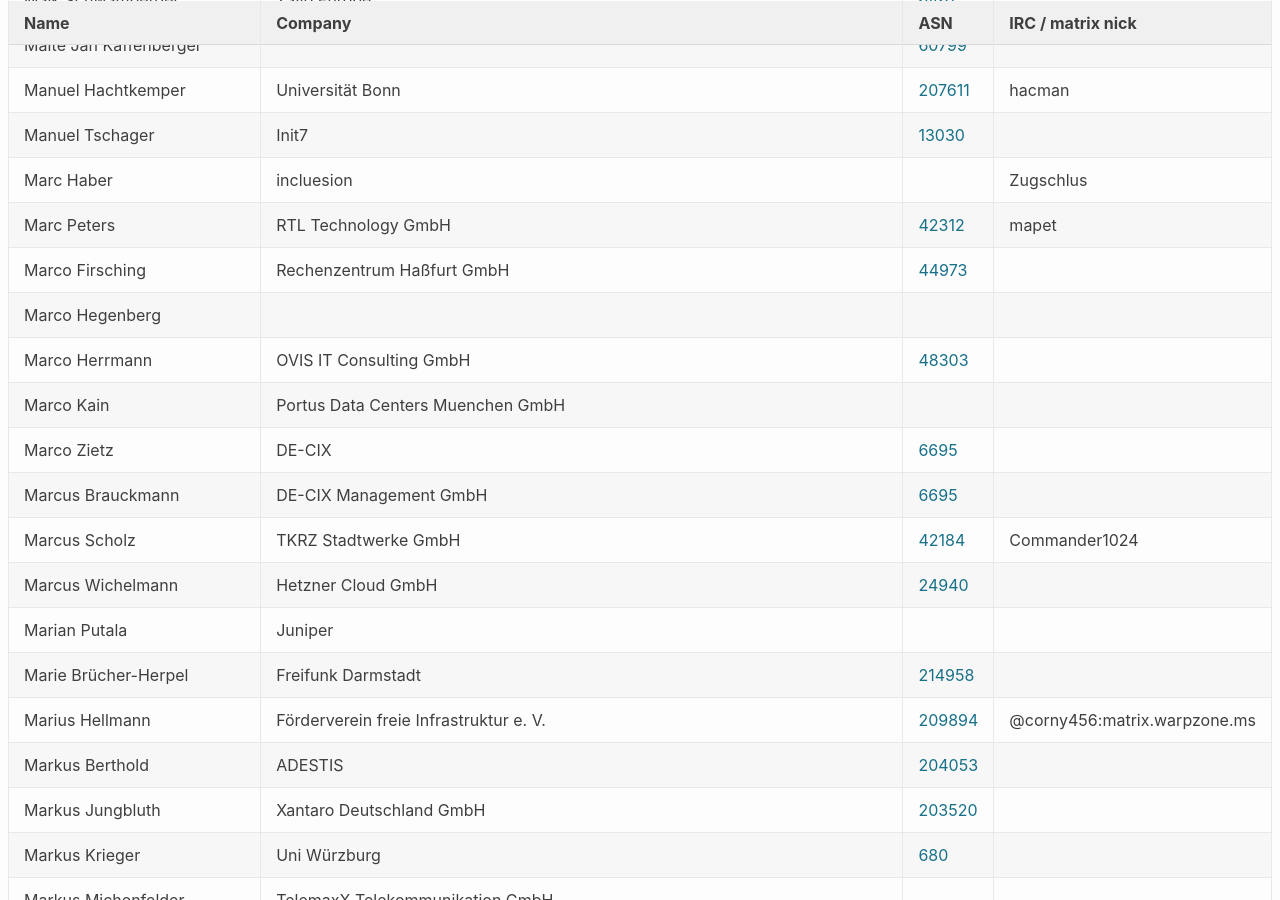
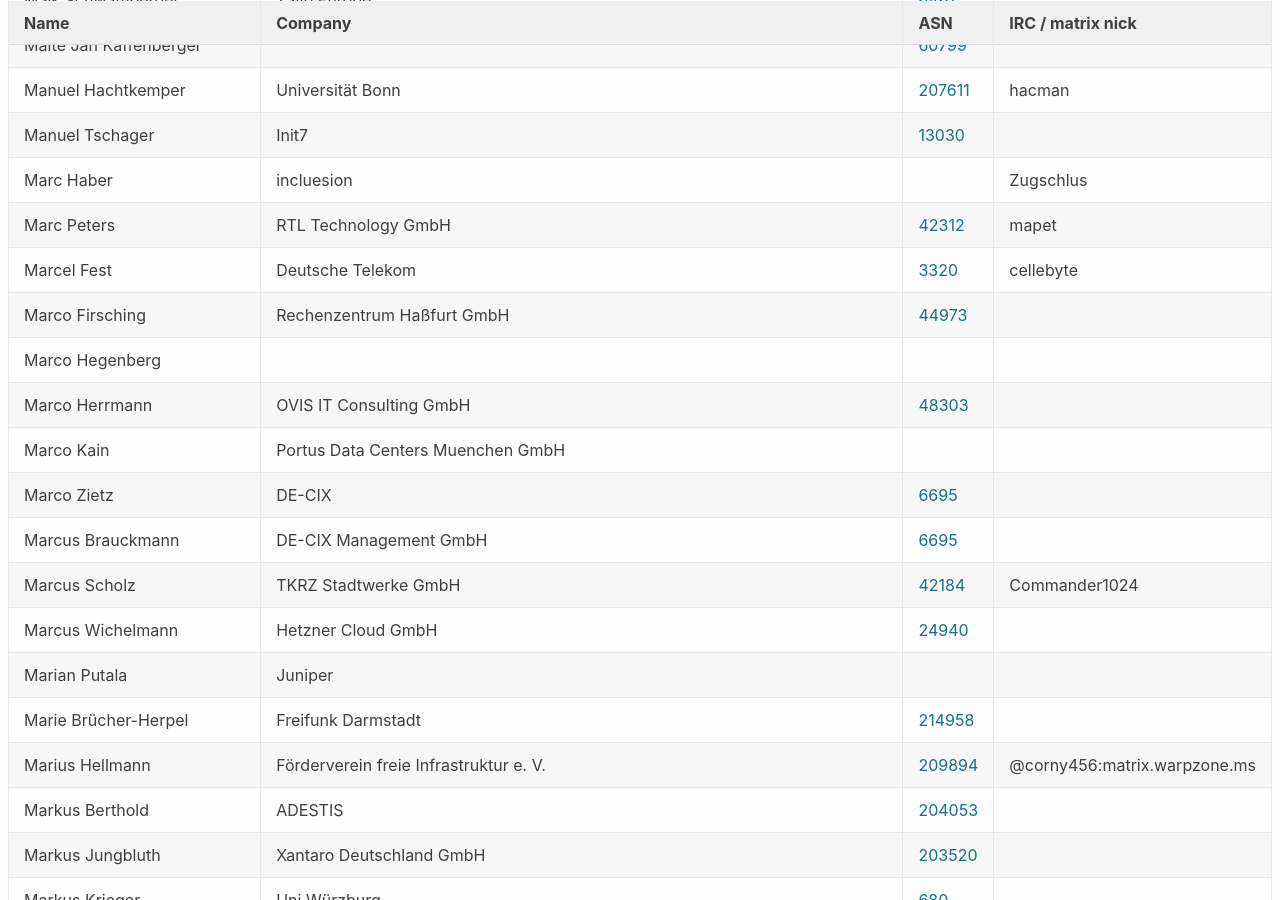
Before and after one commit to denog/pretix-attendeelist, a Jekyll site: the page built from denog17/index.markdown, in a window 1280 px wide and 900 px high, scrolled down 7039 px. Built offline with Jekyll 4.4.1, drawn with Linux system fonts in a browser that asks for light colours.

Commit message:
Latest data: Tue Jul 29 06:38:14 UTC 2025

```diff
--- a/_data/attendees_denog17_onsite.json
+++ b/_data/attendees_denog17_onsite.json
@@ -936,6 +936,12 @@
     "asn": "13030"
   },
   {
+    "name": "Marcel Fest",
+    "company": "Deutsche Telekom",
+    "irc": "cellebyte",
+    "asn": "3320"
+  },
+  {
     "name": "Marc Haber",
     "company": "incluesion",
     "irc": "Zugschlus",
```
